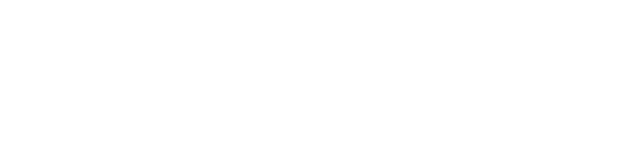
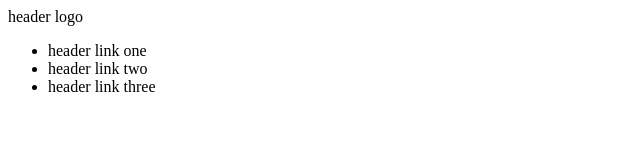
Before and after one commit to Phlegmoxxed/landingpage, a plain HTML site: page index.html in a window 1280 px wide. Shown: the whole page, without its empty margins (0-640 px from the left). Drawn offline with Linux system fonts and the light colour scheme.

Commit message:
add header

```diff
--- a/index.html
+++ b/index.html
@@ -6,6 +6,11 @@
     <title>Document</title>
 </head>
 <body>
-
+    <div class="header">header logo</div>
+    <ul>
+        <li>header link one</li>
+        <li>header link two</li>
+        <li>header link three</li>
+    </ul>
 </body>
 </html>
```
